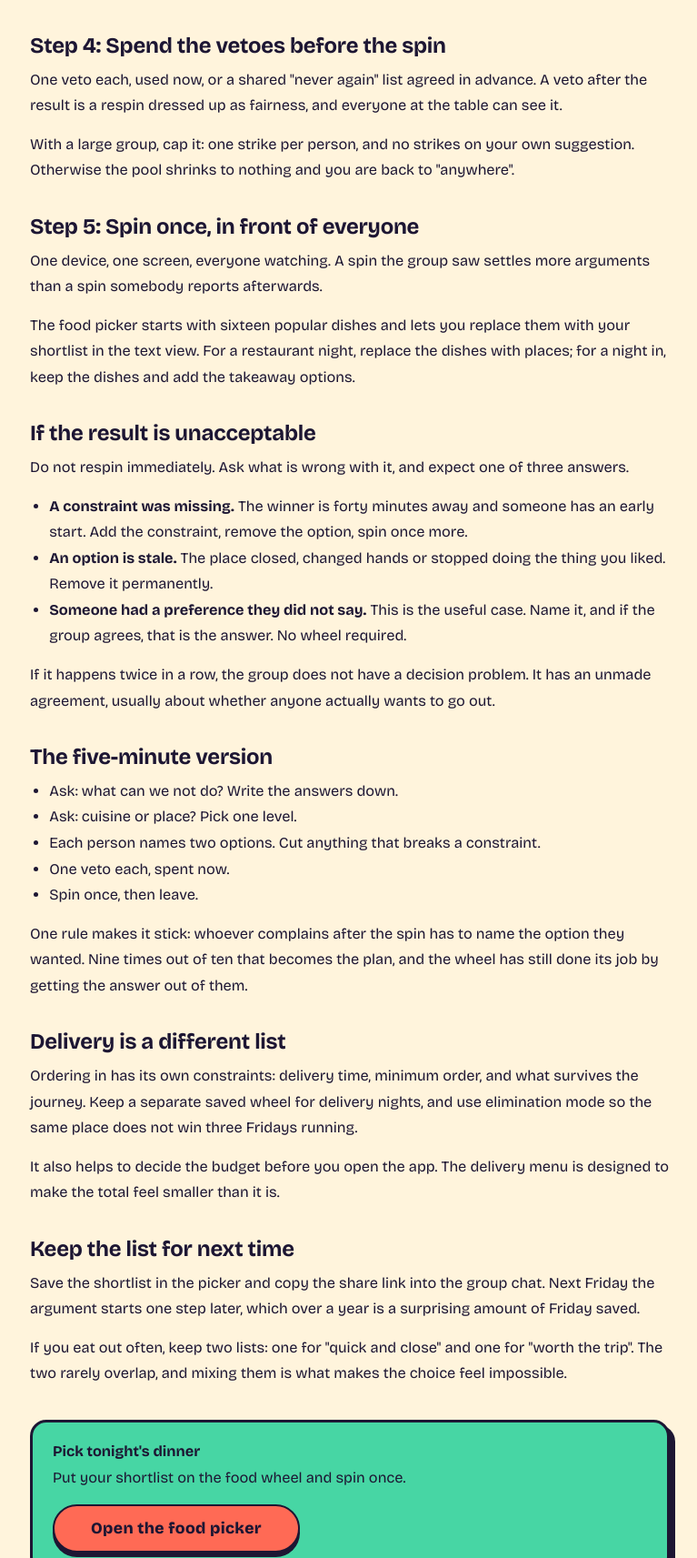
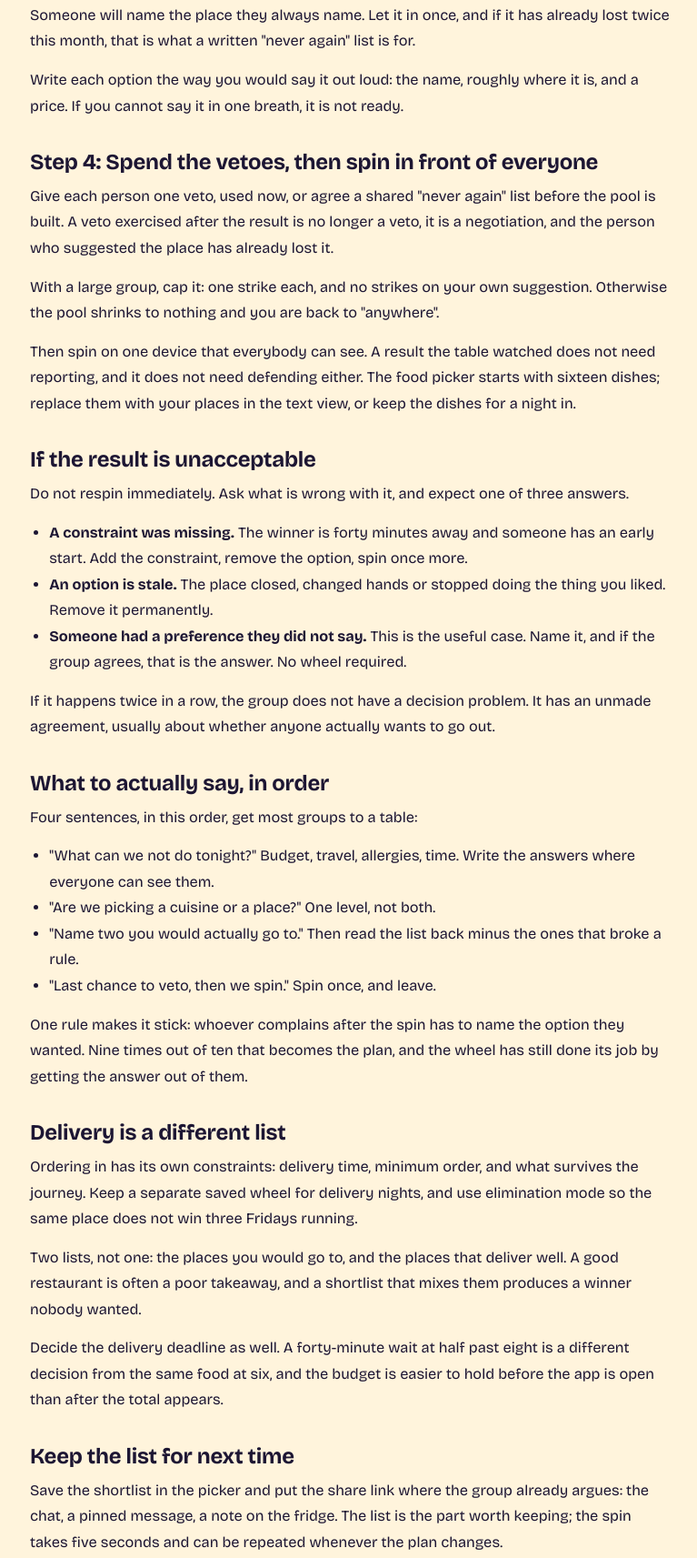
Before and after one commit to burrell001-max/YesNoWheel, a plain HTML site: page post-pick-a-restaurant.html in a window 1280 px wide. Shown: the part 1627-3340 px from the top of the page at 91% size, without its empty margins (255-1022 px from the left). Drawn offline with Linux system fonts and the light colour scheme.

Commit message:
Tighten the ten guides: cut repetition between posts and fill thin sections

```diff
--- a/post-pick-a-restaurant.html
+++ b/post-pick-a-restaurant.html
@@ -119,17 +119,15 @@ height="0" width="0" style="display:none;visibility:hidden"></iframe></noscript>
 <p>If the group genuinely has no shared pool, choose the cuisine first (one wheel), then the restaurant within it (a second wheel). Two spins, two small decisions, no argument about the category.</p>
 
 <h2>Step 3: Build a pool that survives the constraints</h2>
-<p>Everyone names two places they would actually go to tonight. Delete anything that breaks a constraint. Aim for four to six survivors.</p>
+<p>Go round the table and let each person put forward two places they would genuinely go to tonight. Then take out the ones that fail a constraint and stop at four to six survivors. Checking a list is mechanical; deciding who is allowed to add to it is the part that needs managing.</p>
 <p>This is the step most groups skip, and it is the reason they stay stuck. A pool of &quot;anywhere&quot; means the spin picks a category rather than a place, and the decision restarts the moment the wheel stops.</p>
+<p>Someone will name the place they always name. Let it in once, and if it has already lost twice this month, that is what a written &quot;never again&quot; list is for.</p>
 <p>Write each option the way you would say it out loud: the name, roughly where it is, and a price. If you cannot say it in one breath, it is not ready.</p>
 
-<h2>Step 4: Spend the vetoes before the spin</h2>
-<p>One veto each, used now, or a shared &quot;never again&quot; list agreed in advance. A veto after the result is a respin dressed up as fairness, and everyone at the table can see it.</p>
-<p>With a large group, cap it: one strike per person, and no strikes on your own suggestion. Otherwise the pool shrinks to nothing and you are back to &quot;anywhere&quot;.</p>
-
-<h2>Step 5: Spin once, in front of everyone</h2>
-<p>One device, one screen, everyone watching. A spin the group saw settles more arguments than a spin somebody reports afterwards.</p>
-<p>The food picker starts with sixteen popular dishes and lets you replace them with your shortlist in the text view. For a restaurant night, replace the dishes with places; for a night in, keep the dishes and add the takeaway options.</p>
+<h2>Step 4: Spend the vetoes, then spin in front of everyone</h2>
+<p>Give each person one veto, used now, or agree a shared &quot;never again&quot; list before the pool is built. A veto exercised after the result is no longer a veto, it is a negotiation, and the person who suggested the place has already lost it.</p>
+<p>With a large group, cap it: one strike each, and no strikes on your own suggestion. Otherwise the pool shrinks to nothing and you are back to &quot;anywhere&quot;.</p>
+<p>Then spin on one device that everybody can see. A result the table watched does not need reporting, and it does not need defending either. The food picker starts with sixteen dishes; replace them with your places in the text view, or keep the dishes for a night in.</p>
 
 <h2>If the result is unacceptable</h2>
 <p>Do not respin immediately. Ask what is wrong with it, and expect one of three answers.</p>
@@ -140,22 +138,23 @@ height="0" width="0" style="display:none;visibility:hidden"></iframe></noscript>
 </ul>
 <p>If it happens twice in a row, the group does not have a decision problem. It has an unmade agreement, usually about whether anyone actually wants to go out.</p>
 
-<h2>The five-minute version</h2>
+<h2>What to actually say, in order</h2>
+<p>Four sentences, in this order, get most groups to a table:</p>
 <ul>
-<li>Ask: what can we not do? Write the answers down.</li>
-<li>Ask: cuisine or place? Pick one level.</li>
-<li>Each person names two options. Cut anything that breaks a constraint.</li>
-<li>One veto each, spent now.</li>
-<li>Spin once, then leave.</li>
+<li>&quot;What can we not do tonight?&quot; Budget, travel, allergies, time. Write the answers where everyone can see them.</li>
+<li>&quot;Are we picking a cuisine or a place?&quot; One level, not both.</li>
+<li>&quot;Name two you would actually go to.&quot; Then read the list back minus the ones that broke a rule.</li>
+<li>&quot;Last chance to veto, then we spin.&quot; Spin once, and leave.</li>
 </ul>
 <p>One rule makes it stick: whoever complains after the spin has to name the option they wanted. Nine times out of ten that becomes the plan, and the wheel has still done its job by getting the answer out of them.</p>
 
 <h2>Delivery is a different list</h2>
 <p>Ordering in has its own constraints: delivery time, minimum order, and what survives the journey. Keep a separate saved wheel for delivery nights, and use elimination mode so the same place does not win three Fridays running.</p>
-<p>It also helps to decide the budget before you open the app. The delivery menu is designed to make the total feel smaller than it is.</p>
+<p>Two lists, not one: the places you would go to, and the places that deliver well. A good restaurant is often a poor takeaway, and a shortlist that mixes them produces a winner nobody wanted.</p>
+<p>Decide the delivery deadline as well. A forty-minute wait at half past eight is a different decision from the same food at six, and the budget is easier to hold before the app is open than after the total appears.</p>
 
 <h2>Keep the list for next time</h2>
-<p>Save the shortlist in the picker and copy the share link into the group chat. Next Friday the argument starts one step later, which over a year is a surprising amount of Friday saved.</p>
+<p>Save the shortlist in the picker and put the share link where the group already argues: the chat, a pinned message, a note on the fridge. The list is the part worth keeping; the spin takes five seconds and can be repeated whenever the plan changes.</p>
 <p>If you eat out often, keep two lists: one for &quot;quick and close&quot; and one for &quot;worth the trip&quot;. The two rarely overlap, and mixing them is what makes the choice feel impossible.</p>
 
 <div class="cta"><b>Pick tonight's dinner</b><p>Put your shortlist on the food wheel and spin once.</p><a class="btn primary big" href="random-food-picker.html">Open the food picker</a></div>
```
Also changed, not shown: post-build-a-better-shortlist.html (+1 -0 lines), post-classroom-random-name-picker.html (+2 -1 lines), post-fair-raffle-name-picker.html (+2 -0 lines), post-random-generator-uses.html (+2 -2 lines), post-truth-or-dare-game-night.html (+2 -0 lines), post-what-to-watch-tonight.html (+4 -2 lines), post-wheel-lands-on-wrong-answer.html (+5 -4 lines).
